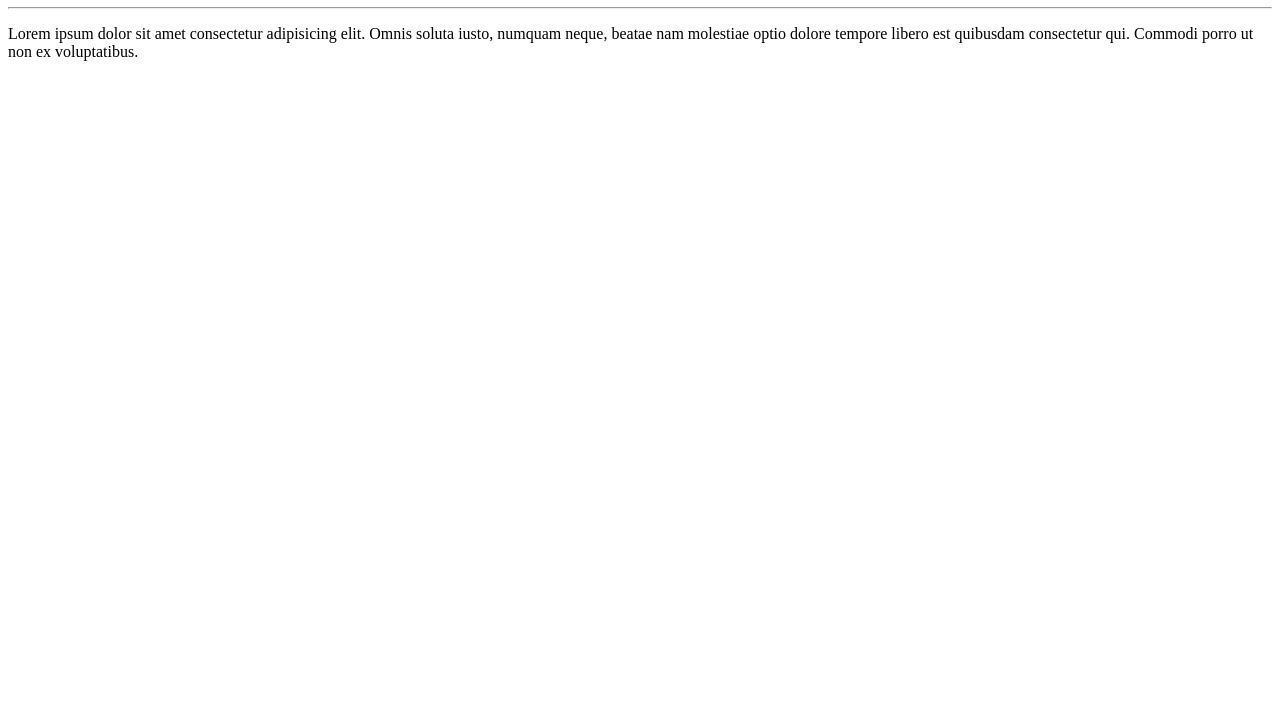
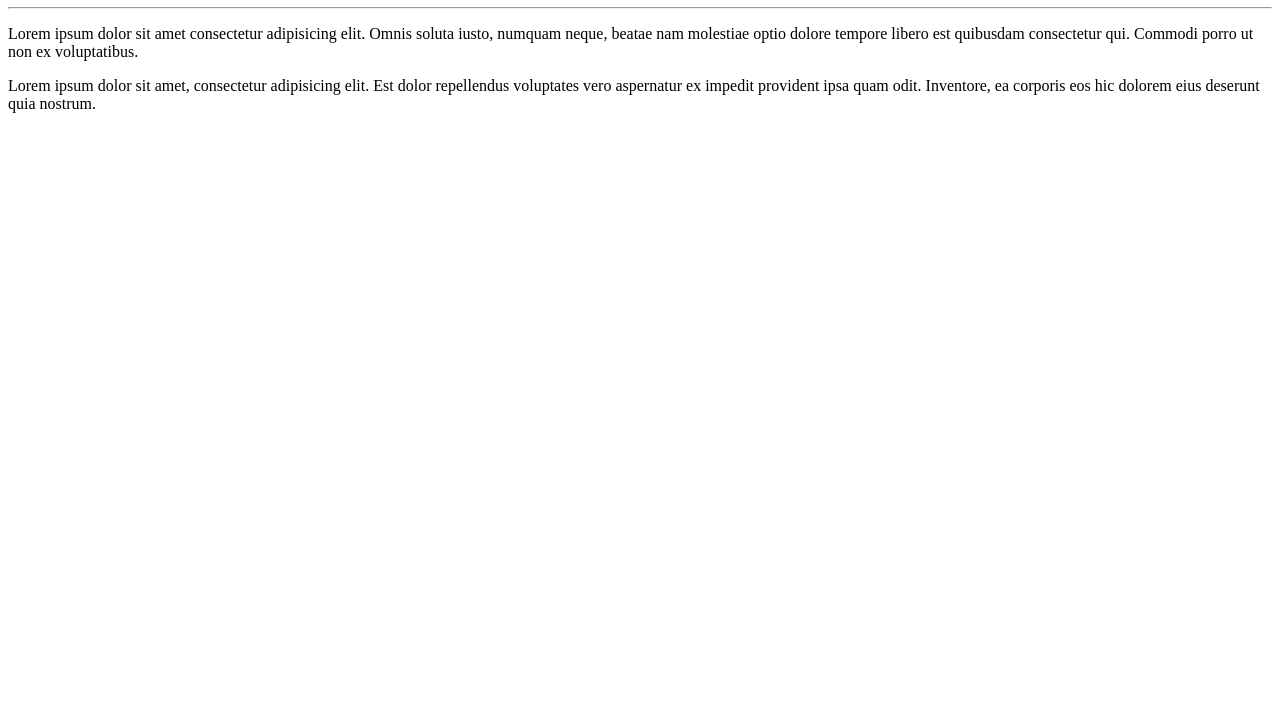
Before and after one commit to Danilo-Silva-aprenderdev/Ola--Mundo, a plain HTML site: page Site-Exemplo/index.html in a window 1280 px wide. Shown: the part 73-800 px from the top of the page. Drawn offline with Linux system fonts and the light colour scheme.

Commit message:
adicionei um parágrafo

```diff
--- a/Site-Exemplo/index.html
+++ b/Site-Exemplo/index.html
@@ -10,5 +10,6 @@
     <h1>Olá, Mundo!</h1>
     <hr>
     <p>Lorem ipsum dolor sit amet consectetur adipisicing elit. Omnis soluta iusto, numquam neque, beatae nam molestiae optio dolore tempore libero est quibusdam consectetur qui. Commodi porro ut non ex voluptatibus.</p>
+    <p>Lorem ipsum dolor sit amet, consectetur adipisicing elit. Est dolor repellendus voluptates vero aspernatur ex impedit provident ipsa quam odit. Inventore, ea corporis eos hic dolorem eius deserunt quia nostrum.</p>
 </body>
 </html>
```
